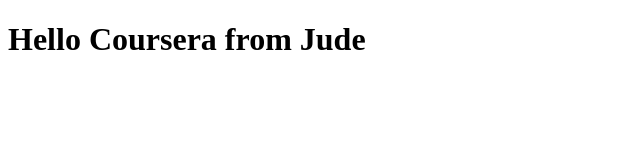
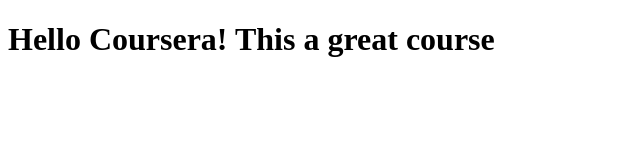
Before and after one commit to judealshaikhsalem/Coursera-HTML-course-, a plain HTML site: page site/index.html in a window 1280 px wide. Shown: the whole page, without its empty margins (0-640 px from the left). Drawn offline with Linux system fonts and the light colour scheme.

Commit message:
Small Addition to our content.

```diff
--- a/site/index.html
+++ b/site/index.html
@@ -6,6 +6,6 @@
 	<title>Hello Coursera!</title>
 </head>
 <body>
-	<h1>Hello Coursera from Jude</h1>
+	<h1>Hello Coursera! This a great course</h1>
 </body>
 </html>
```
